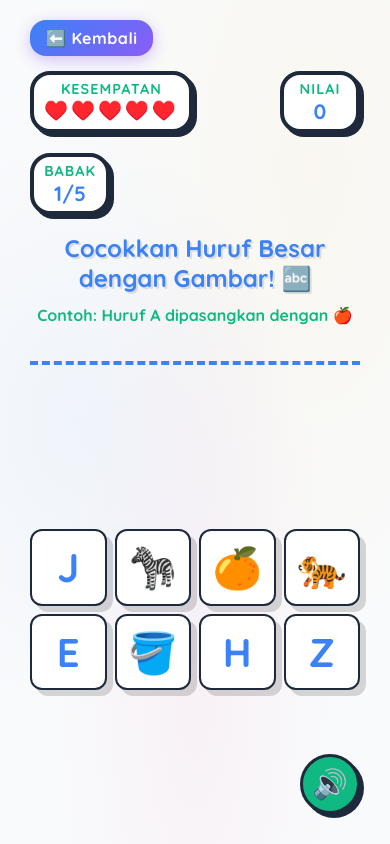
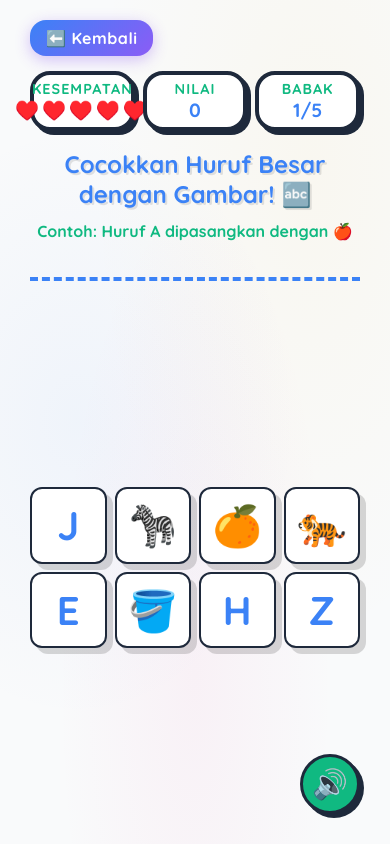
Before and after one commit to despisatria/ceria-belajar, a React (Vite) app: page /alfabet/cocokkan in a window 390 px wide. Built offline with nearby package versions, Linux system fonts and the light colour scheme.

Commit message:
fix: force game header stats to stay in one row on real mobile devices

```diff
--- a/src/index.css
+++ b/src/index.css
@@ -226,16 +226,19 @@ h6 {
     flex-direction: row !important;
     width: 100% !important;
     justify-content: space-between !important;
-    flex-wrap: wrap !important;
+    flex-wrap: nowrap !important;
+    gap: 8px !important;
   }
 
   .global-stat-box {
-    min-width: 80px !important;
-    padding: 5px 10px !important;
+    min-width: 0 !important;
+    flex: 1 1 0 !important;
+    padding: 5px 8px !important;
+    font-size: 0.75rem !important;
   }
 
   .global-stat-value {
-    font-size: 1.3rem !important;
+    font-size: 1.2rem !important;
   }
 
   /* Global Math Quiz Responsive Overrides */
```
